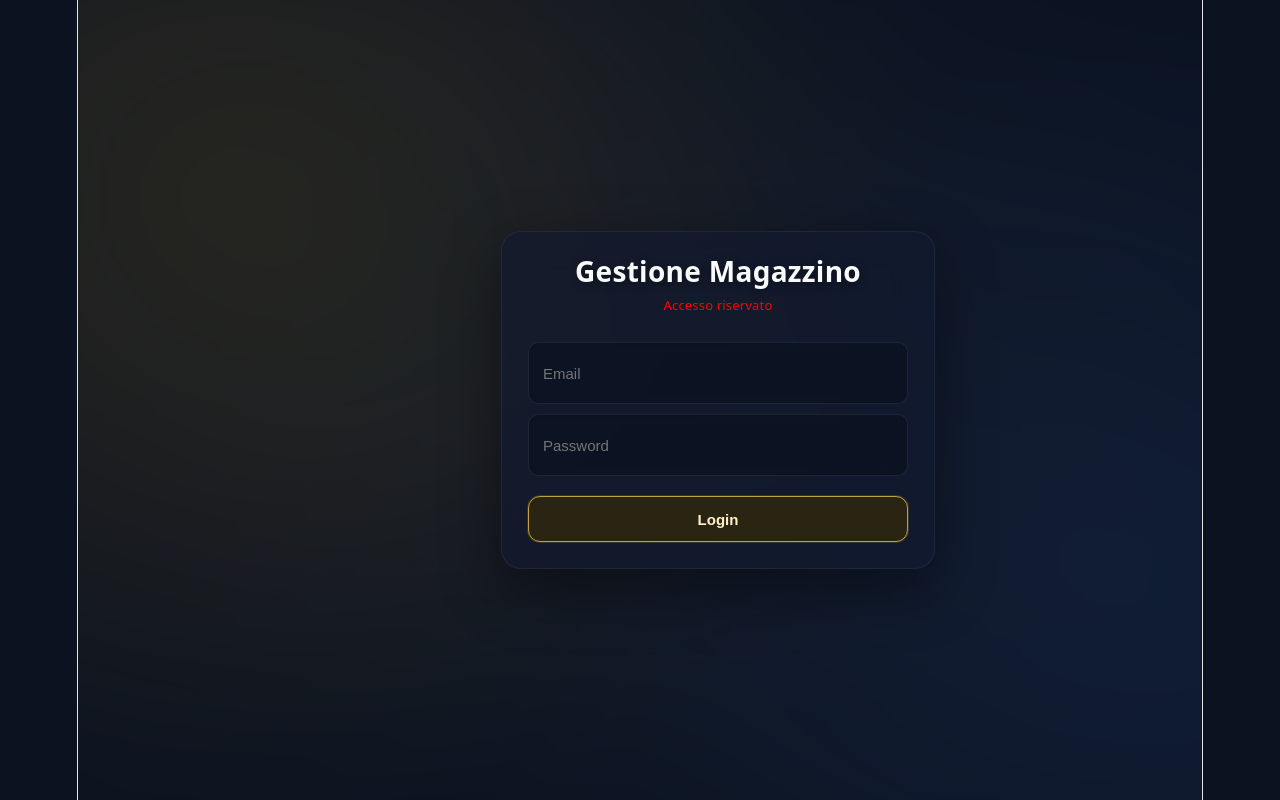
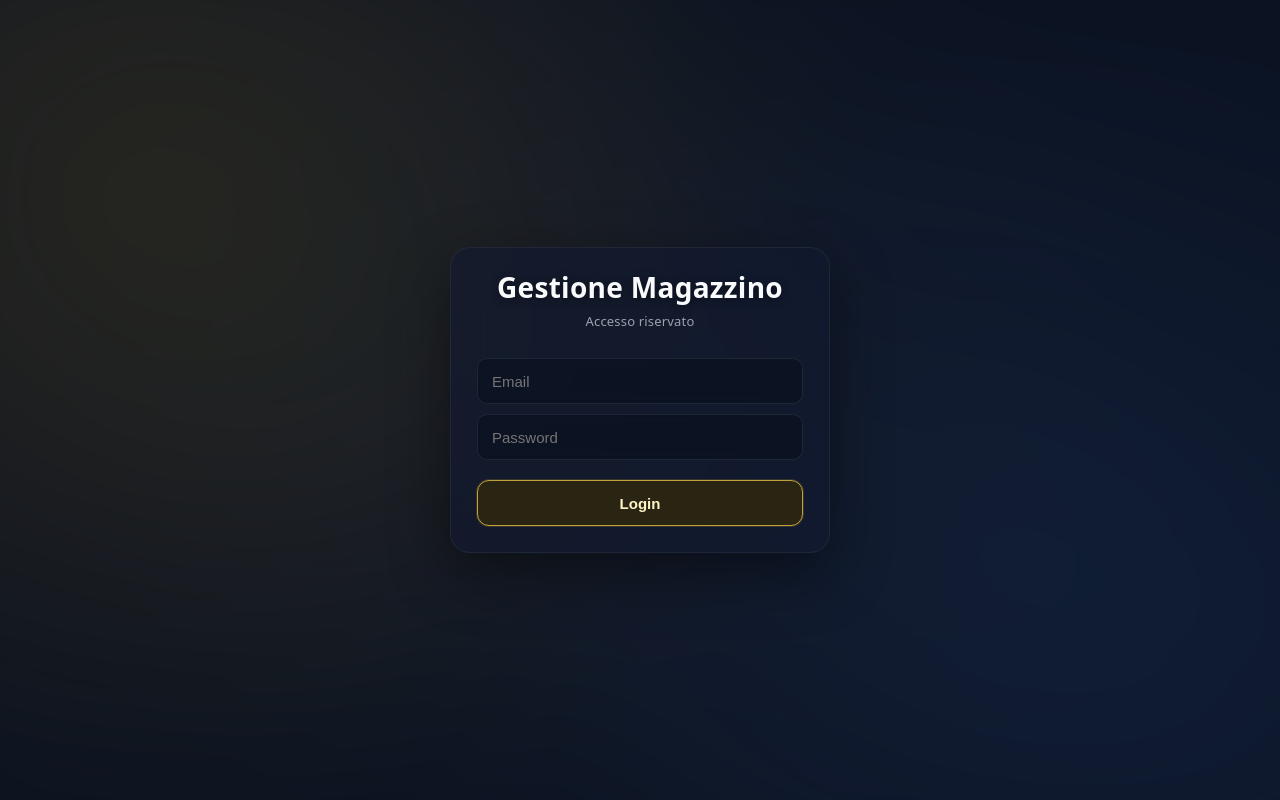
Before and after one commit to UnluckyParre/Gestione-Barre, a React (Vite) app: page / in a window 1280 px wide. Built offline with nearby package versions, Linux system fonts and the light colour scheme.

Commit message:
fix: remove root width and side borders

```diff
--- a/src/App.jsx
+++ b/src/App.jsx
@@ -1025,7 +1025,7 @@ const styles = {
 
   loginSubtitle: {
     fontSize: 13,
-    color: 'red'
+    color: '#9ca3af'
   },
 
   loginInput: {
--- a/src/index.css
+++ b/src/index.css
@@ -1,15 +1,14 @@
 :root {
-  --text: #6b6375;
-  --text-h: #08060d;
-  --bg: #fff;
-  --border: #e5e4e7;
-  --code-bg: #f4f3ec;
-  --accent: #aa3bff;
-  --accent-bg: rgba(170, 59, 255, 0.1);
-  --accent-border: rgba(170, 59, 255, 0.5);
-  --social-bg: rgba(244, 243, 236, 0.5);
-  --shadow:
-    rgba(0, 0, 0, 0.1) 0 10px 15px -3px, rgba(0, 0, 0, 0.05) 0 4px 6px -2px;
+  --text: #9ca3af;
+  --text-h: #f3f4f6;
+  --bg: #0b1220;
+  --border: #24324a;
+  --code-bg: #111a2e;
+  --accent: #fbbf24;
+  --accent-bg: rgba(251, 191, 36, 0.1);
+  --accent-border: rgba(251, 191, 36, 0.5);
+  --social-bg: rgba(17, 26, 46, 0.5);
+  --shadow: rgba(0, 0, 0, 0.4) 0 10px 15px -3px, rgba(0, 0, 0, 0.25) 0 4px 6px -2px;
 
   --sans: system-ui, 'Segoe UI', Roboto, sans-serif;
   --heading: system-ui, 'Segoe UI', Roboto, sans-serif;
@@ -17,63 +16,32 @@
 
   font: 18px/145% var(--sans);
   letter-spacing: 0.18px;
-  color-scheme: light dark;
+  color-scheme: dark;
   color: var(--text);
   background: var(--bg);
   font-synthesis: none;
   text-rendering: optimizeLegibility;
   -webkit-font-smoothing: antialiased;
   -moz-osx-font-smoothing: grayscale;
-
-  @media (max-width: 1024px) {
-    font-size: 16px;
-  }
-}
-
-@media (prefers-color-scheme: dark) {
-  :root {
-    --text: #9ca3af;
-    --text-h: #f3f4f6;
-    --bg: #16171d;
-    --border: #2e303a;
-    --code-bg: #1f2028;
-    --accent: #c084fc;
-    --accent-bg: rgba(192, 132, 252, 0.15);
-    --accent-border: rgba(192, 132, 252, 0.5);
-    --social-bg: rgba(47, 48, 58, 0.5);
-    --shadow:
-      rgba(0, 0, 0, 0.4) 0 10px 15px -3px, rgba(0, 0, 0, 0.25) 0 4px 6px -2px;
-  }
-
-  #social .button-icon {
-    filter: invert(1) brightness(2);
-  }
 }
 
 html, body, #root {
   margin: 0;
   padding: 0;
-  width: 100vw;
-  min-height: 100vh;
+  width: 100%;
+  min-height: 100%;
   background: #0b1220;
   overflow-x: hidden;
+}
+
+* {
+  box-sizing: border-box;
 }
 
 #root {
   display: flex;
   flex-direction: column;
-}
-
-#root {
-  width: 1126px;
-  max-width: 100%;
-  margin: 0 auto;
-  text-align: center;
-  border-inline: 1px solid var(--border);
-  min-height: 100svh;
-  display: flex;
-  flex-direction: column;
-  box-sizing: border-box;
+  min-height: 100vh;
 }
 
 h1,
@@ -87,20 +55,15 @@ h1 {
   font-size: 56px;
   letter-spacing: -1.68px;
   margin: 32px 0;
-  @media (max-width: 1024px) {
-    font-size: 36px;
-    margin: 20px 0;
-  }
 }
+
 h2 {
   font-size: 24px;
   line-height: 118%;
   letter-spacing: -0.24px;
   margin: 0 0 8px;
-  @media (max-width: 1024px) {
-    font-size: 20px;
-  }
 }
+
 p {
   margin: 0;
 }
```
